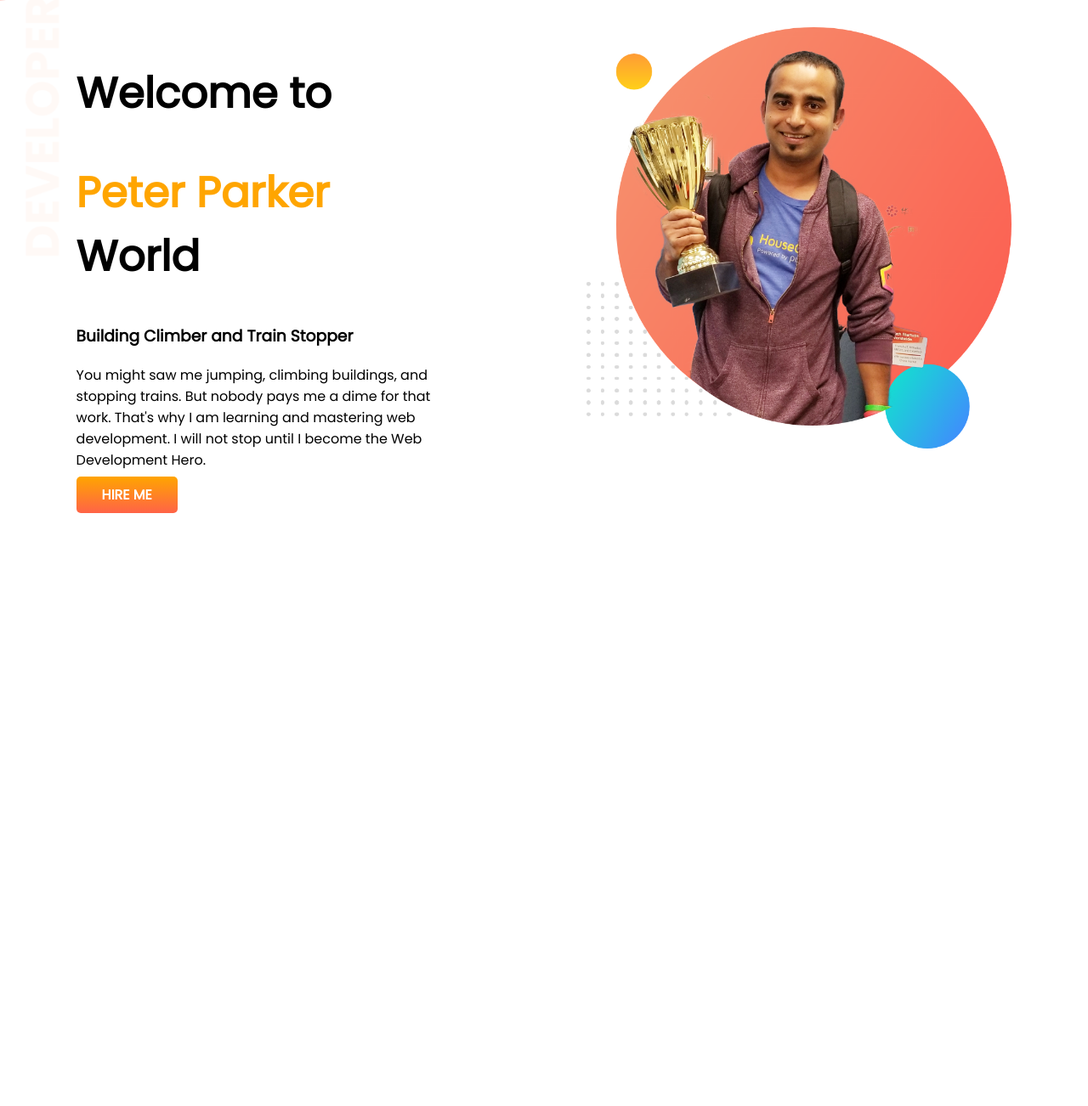
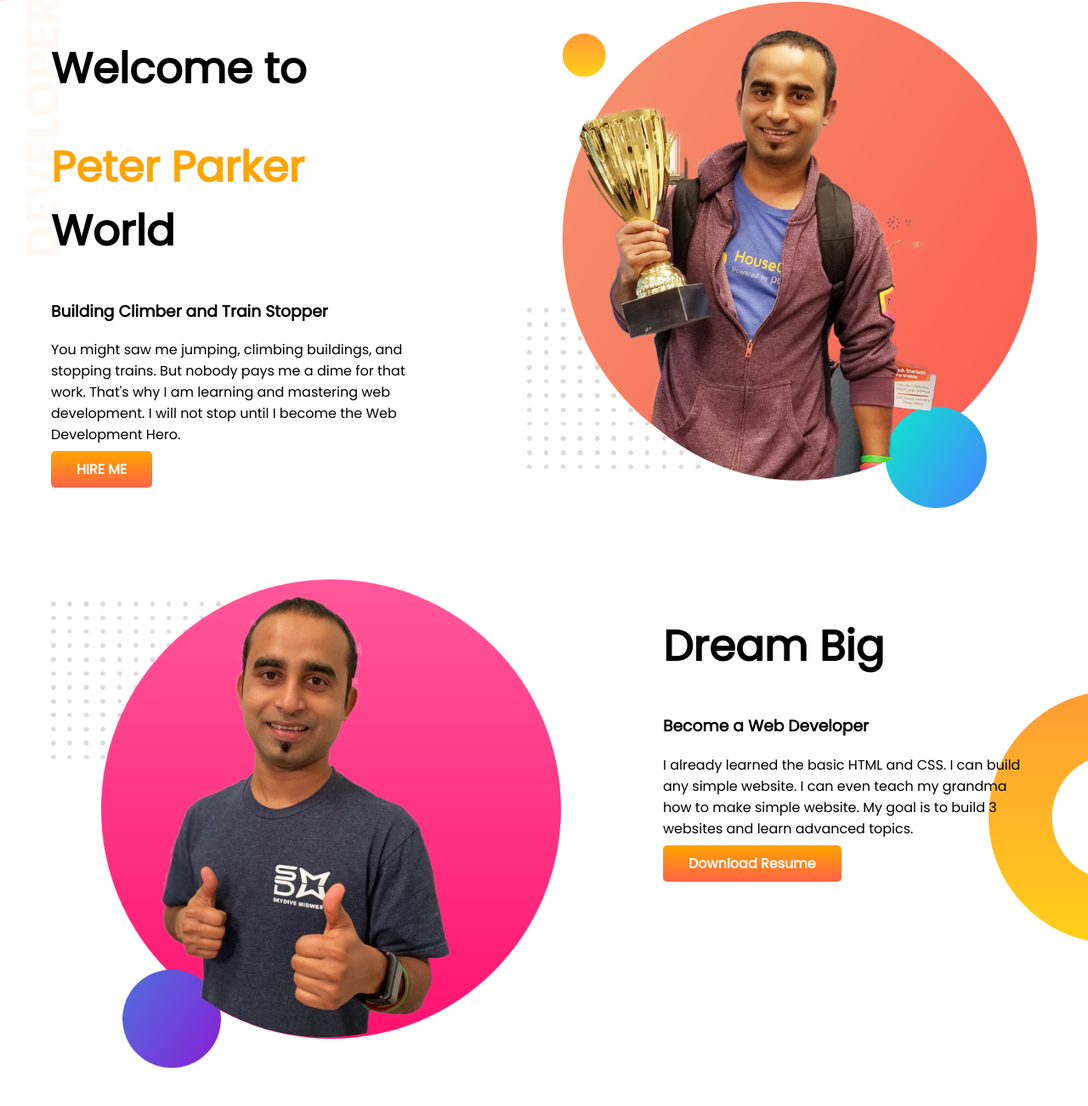
Before and after one commit to sharifhassan05/developer-portfolio, a plain HTML site: page index.html in a window 1280 px wide. Shown: the part 58-1360 px from the top of the page at 85% size. Before the commit the page ends 800 px from the top, so only its background shows below. Drawn offline with Linux system fonts and the light colour scheme.

Commit message:
dream-area added

```diff
--- a/index.html
+++ b/index.html
@@ -28,6 +28,21 @@
             <img src="images/jhankar.png" alt="">
         </div>
     </section>
+
+    <section class="dream-area">
+        <div class="half-width">
+            <img src="images/jhankar2.png" alt="">
+        </div>
+
+        <div class="half-width">
+            <h1>Dream Big</h1>
+            <h3>Become a Web Developer</h3>
+            <p>I already learned the basic HTML and CSS. I can build any simple website. I can even teach my grandma how
+                to make simple website. My goal is to build 3 websites and learn advanced topics.</p>
+            <a class="anchor-button" href="https://www.google.com" target="_blank">Download Resume</a>
+        </div>
+    </section>
+
 </body>
 
 </html>
--- a/style.css
+++ b/style.css
@@ -4,8 +4,8 @@ body{
 }
 
 section{
-    height: 500px;
-    display: block;
+    height: 650px;
+    padding-bottom: 30px;
 }
 
 .top-bg{
@@ -34,10 +34,17 @@ span{
 .half-width{
     width: 50%;
     float: left;
-    margin: 5%;
-    padding: 2%;
+    margin: 20px;
+    padding: 40px;
 }
 
 .half-width img{
-    width: 500px;
+    width: 600px;
 }
+
+.dream-area{
+    display: flex;
+    background-image: url(images/dream-bg.png);
+    background-repeat: no-repeat;
+    background-position: right;
+}
```
